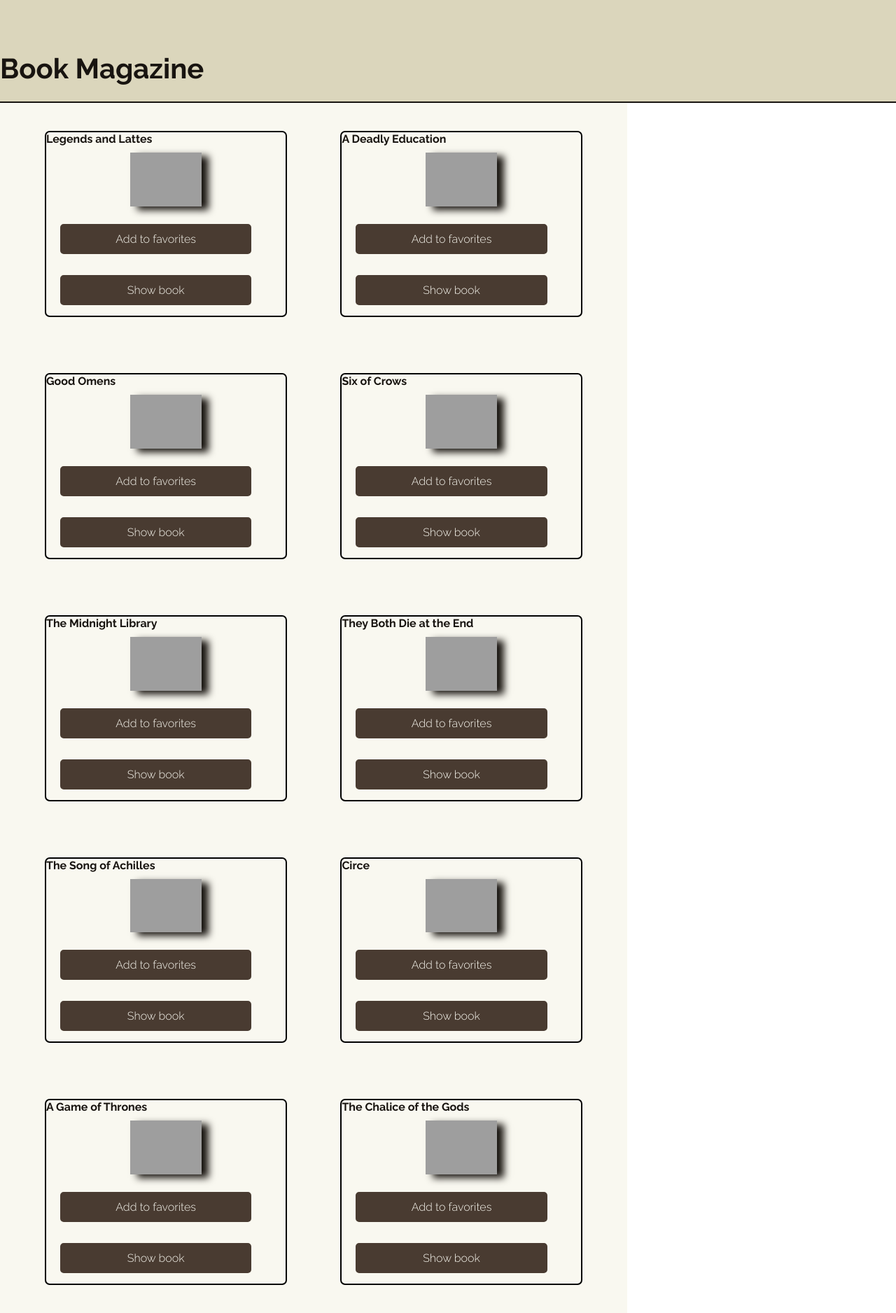
After one commit to justalana/prg03-eindopdracht, a PHP site: page / in a window 1280 px wide. The commit adds this page. Shown: the whole page at 70% size. Run offline with PHP 8.4, Linux system fonts and the light colour scheme; grey boxes are pictures that could not be loaded.

Commit message:
css passend gemaakt

```diff
--- /dev/null
+++ b/css/style.css
@@ -0,0 +1,94 @@
+@import url('https://fonts.googleapis.com/css2?family=Raleway:wght@300;700;800&display=swap');
+
+* {
+    font-family: 'Raleway', sans-serif;
+    font-size: 16px;
+    margin: 0px;
+}
+
+body {
+    display: flex;
+    flex-direction: column;
+    color: #181410;
+}
+
+main {
+    background-color: #F9F8F0;
+}
+
+header {
+    border-bottom: solid #181410;
+    border-width: 2px;
+    background-color: #dbd6bc;
+    padding: 3vh 0px;
+    width: 100%;
+}
+
+h1 {
+    font-size: 2.5rem;
+    margin-top: 50px;
+}
+
+#book-column {
+    display: flex;
+    justify-content: space-between;
+}
+
+.book-flex{
+    display: flex;
+    gap: 6vw;
+    padding: 5vh 5vw;
+    width: 60vw;
+}
+
+.book-box {
+    background-color: #F9F8F0;
+    display: flex;
+    flex-direction: column;
+    width: 50%;
+    border: solid black;
+    border-width: 2px;
+    border-radius: 7px;
+}
+
+/*BOOK-BOX CONTENT*/
+h3 {
+    margin: 20px 20px;
+    font-size: 1.2rem;;
+}
+
+button {
+    background-color: #493B31;
+    color: #F9F8F0;
+    border: solid #493B31;
+    border-width: 2px;
+    border-radius: 5px;
+    width: 80%;
+    text-align: center;
+    margin: 15px 20px;
+    padding: 10px 0px;
+
+    cursor: pointer;
+    transition: all 0.2s ease-out;
+}
+
+button:hover {
+    border-color: #DBD6BC;
+    background-color: #DBD6BC;
+    color: #181410;
+}
+
+/*BOOK IMAGES*/
+.book-img{
+    position: relative;
+    width: 30%;
+    display: block;
+    margin: 10px auto;
+    box-shadow: 10px 5px 10px #181410;
+}
+
+#extra-room{
+    width: 30vw;
+    padding-top: 5vh;
+    background-color: white;
+}
--- /dev/null
+++ b/index.html
@@ -0,0 +1,136 @@
+<!doctype html>
+<html lang="en">
+<head>
+    <meta charset="UTF-8">
+    <meta name="viewport"
+          content="width=device-width, user-scalable=no, initial-scale=1.0, maximum-scale=1.0, minimum-scale=1.0">
+    <meta http-equiv="X-UA-Compatible" content="ie=edge">
+    <link rel="stylesheet" type="text/css" href="css/style.css">
+    <script type="text/javascript" src="js/main.js" defer></script>
+    <title>Document</title>
+</head>
+<body>
+
+<header>
+    <h1>Book Magazine</h1>
+</header>
+
+<main>
+
+    <section id="book-column">
+        <div>
+            <div class="book-flex">
+                <div class="book-box">
+                    <h2>Legends and Lattes</h2>
+                    <div class="book-img-box">
+                        <img src="./images/percy-jackson.jpg" class="book-img">
+                    </div>
+                    <button>Add to favorites</button>
+                    <button>Show book</button>
+                </div>
+
+                <div class="book-box">
+                    <h2>A Deadly Education</h2>
+                    <div class="book-img-box">
+                        <img src="./images/percy-jackson.jpg" class="book-img">
+                    </div>
+                    <button>Add to favorites</button>
+                    <button>Show book</button>
+                </div>
+            </div>
+
+            <div class="book-flex">
+                <div class="book-box">
+                    <h2>Good Omens</h2>
+                    <div class="book-img-box">
+                        <img src="./images/percy-jackson.jpg" class="book-img">
+                    </div>
+                    <button>Add to favorites</button>
+                    <button>Show book</button>
+                </div>
+
+                <div class="book-box">
+                    <h2>Six of Crows</h2>
+                    <div class="book-img-box">
+                        <img src="./images/percy-jackson.jpg" class="book-img">
+                    </div>
+                    <button>Add to favorites</button>
+                    <button>Show book</button>
+                </div>
+            </div>
+
+            <div class="book-flex">
+                <div class="book-box">
+                    <h2>The Midnight Library</h2>
+                    <div class="book-img-box">
+                        <img src="./images/percy-jackson.jpg" class="book-img">
+                    </div>
+                    <button>Add to favorites</button>
+                    <button>Show book</button>
+                </div>
+
+                <div class="book-box">
+                    <h2>They Both Die at the End</h2>
+                    <div class="book-img-box">
+                        <img src="./images/percy-jackson.jpg" class="book-img">
+                    </div>
+                    <button>Add to favorites</button>
+                    <button>Show book</button>
+                </div>
+            </div>
+
+            <div class="book-flex">
+                <div class="book-box">
+                    <h2>The Song of Achilles</h2>
+                    <div class="book-img-box">
+                        <img src="./images/percy-jackson.jpg" class="book-img">
+                    </div>
+                    <button>Add to favorites</button>
+                    <button>Show book</button>
+                </div>
+
+                <div class="book-box">
+                    <h2>Circe</h2>
+                    <div class="book-img-box">
+                        <img src="./images/percy-jackson.jpg" class="book-img">
+                    </div>
+                    <button>Add to favorites</button>
+                    <button>Show book</button>
+                </div>
+            </div>
+
+            <div class="book-flex">
+                <div class="book-box">
+                    <h2>A Game of Thrones</h2>
+                    <div class="book-img-box">
+                        <img src="./images/percy-jackson.jpg" class="book-img">
+                    </div>
+                    <button>Add to favorites</button>
+                    <button>Show book</button>
+                </div>
+
+                <div class="book-box">
+                    <h2>The Chalice of the Gods</h2>
+                    <div class="book-img-box">
+                        <img src="./images/percy-jackson.jpg" class="book-img">
+                    </div>
+                    <button>Add to favorites</button>
+                    <button>Show book</button>
+                </div>
+            </div>
+        </div>
+
+        <div id="extra-room">
+
+        </div>
+    </section>
+
+</main>
+
+<footer>
+
+</footer>
+
+
+</body>
+</html>
--- /dev/null
+++ b/js/main.js
@@ -0,0 +1,6 @@
+window.addEventListener('load', init);
+
+function init()
+{
+
+}
```
Also changed, not shown: webservice/includes/actions.php (+36 -11 lines), webservice/index.php (+68 -0 lines), img/ChaliceofthegGods.jpg (added), img/Circe.jpeg (added), img/DeadlyEducation.jpg (added), img/GameofThrones.jpg (added), img/GoodOmens.jpg (added), img/Legends&Lattes.jpg (added), img/MidnightLibrary.jpg (added), img/SixofCrows.jpeg (added), img/SongofAchilles.jpg (added), img/TheyBothDie.jpg (added).
